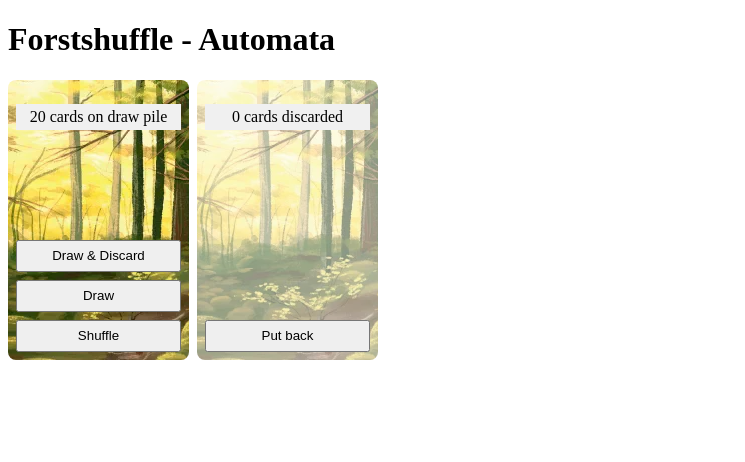
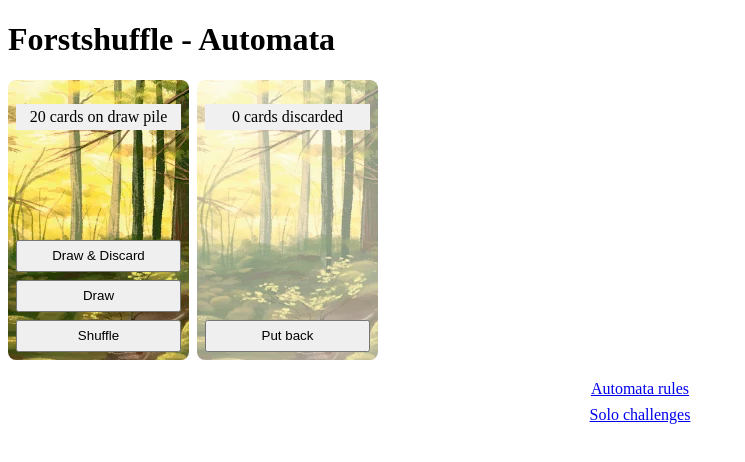
Before and after one commit to WendtOle/forest-shuffle-automata, a SvelteKit app: page / in a window 1280 px wide. Shown: the top 462 px of the page, without its empty margins (0-745 px from the left). Built offline with nearby package versions, Linux system fonts and the light colour scheme.

Commit message:
Add rule and challenges link

```diff
--- a/src/routes/+page.svelte
+++ b/src/routes/+page.svelte
@@ -94,6 +94,16 @@
 		</div>
 	{/each}
 </div>
+<div class="link-list">
+	<a
+		href="https://lookout-spiele.de/upload/en_forrestshuffle.html_Mischwald_Automa_EN_V2.pdf"
+		target="_blank">Automata rules</a
+	>
+	<a
+		href="https://lookout-spiele.de/upload/en_forrestshuffle.html_Mischwald_Automa_Onlinezusatz_EN_V3.pdf"
+		target="_blank">Solo challenges</a
+	>
+</div>
 
 <style>
 	.pile {
@@ -137,4 +147,11 @@
 	.grayed-out {
 		opacity: 0.5;
 	}
+	.link-list {
+		margin-top: 16px;
+		display: flex;
+		flex-direction: column;
+		gap: 8px;
+		align-items: center;
+	}
 </style>
```
